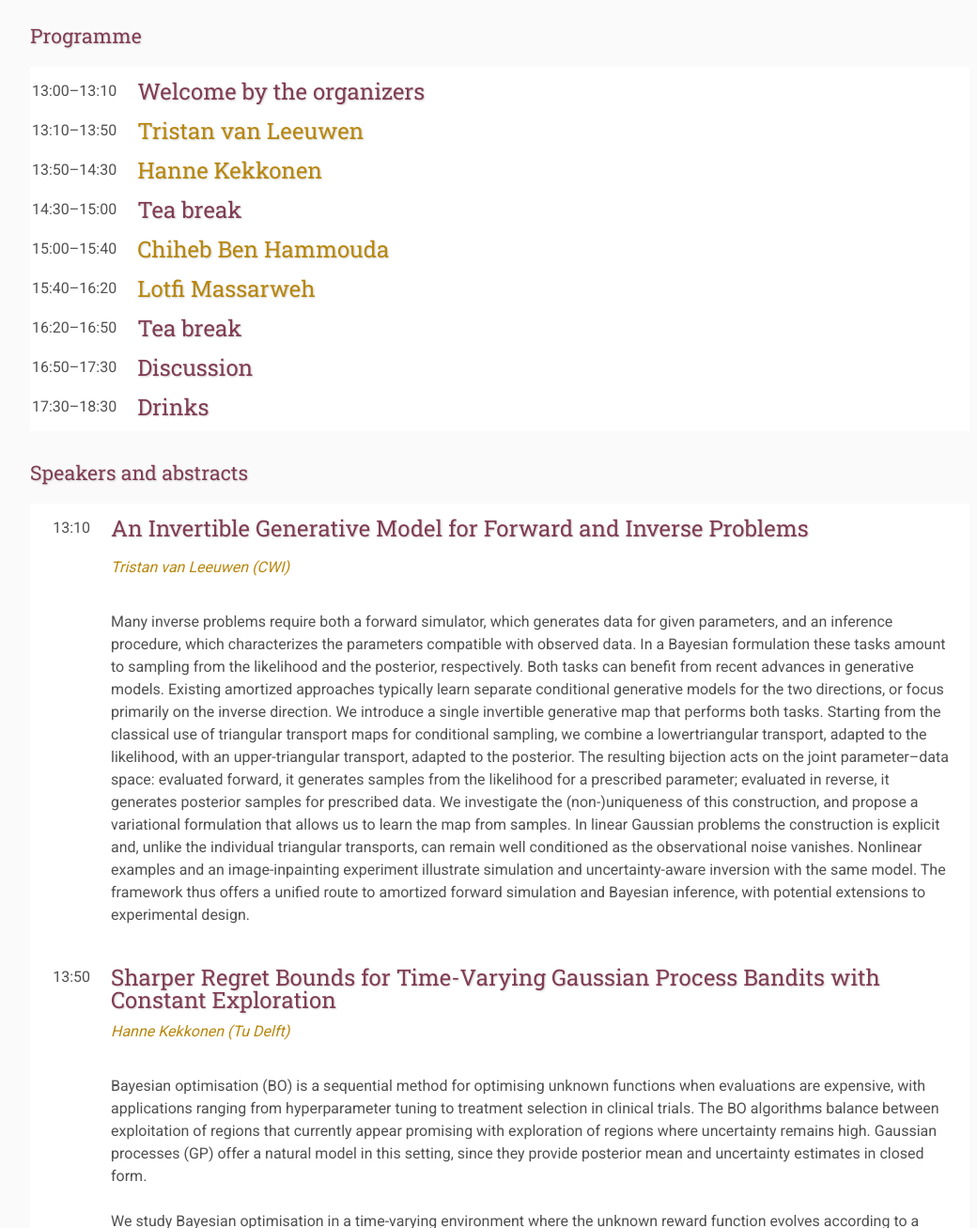
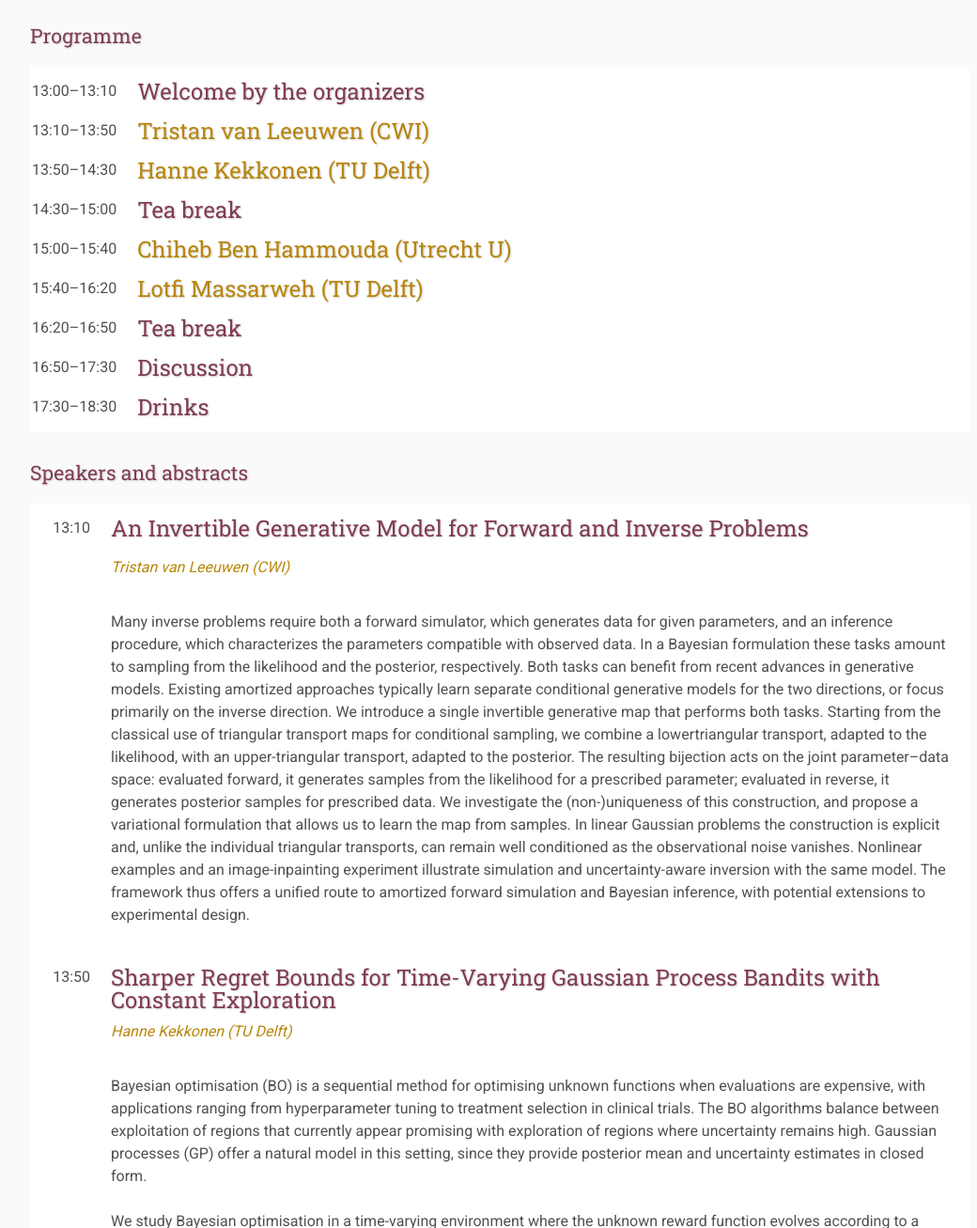
Before and after one commit to SAG-UQ/SAG-UQ.github.io, a plain HTML site: page events/index.html in a window 1280 px wide. Shown: the part 760-2067 px from the top of the page at 94% size, without its empty margins (108-1148 px from the left). Drawn offline with Linux system fonts and the light colour scheme; files that its build step writes are made by us from their sources.

Commit message:
added 2nd sag meeting event

```diff
--- a/events/index.html
+++ b/events/index.html
@@ -59,11 +59,11 @@
         <h4>Programme</h4>
         <table class="plenary">
         <tr><td class="date">13:00–13:10</td><td class="title">Welcome by the organizers</td></tr>
-        <tr><td class="date">13:10–13:50</td><td class="title"><a href="#sag-uq-2027-tristan">Tristan van Leeuwen</a></td></tr>
-        <tr><td class="date">13:50–14:30</td><td class="title"><a href="#sag-uq-2027-hanne">Hanne Kekkonen</a></td></tr>
+        <tr><td class="date">13:10–13:50</td><td class="title"><a href="https://www.cwi.nl/en/people/tristan-van-leeuwen/"> Tristan van Leeuwen (CWI) </a></td></tr>
+        <tr><td class="date">13:50–14:30</td><td class="title"><a href="https://www.tudelft.nl/ewi/over-de-faculteit/afdelingen/applied-mathematics/people/dr-hn-hanne-kekkonen"> Hanne Kekkonen (TU Delft) </a></td></tr>
         <tr><td class="date">14:30–15:00</td><td class="title">Tea break</td></tr>
-        <tr><td class="date">15:00–15:40</td><td class="title"><a href="#sag-uq-2027-ben-hammouda">Chiheb Ben Hammouda</a></td></tr>
-        <tr><td class="date">15:40–16:20</td><td class="title"><a href="#sag-uq-2027-lotfi">Lotfi Massarweh</a></td></tr>
+        <tr><td class="date">15:00–15:40</td><td class="title"><a href="https://www.uu.nl/medewerkers/CBenHammouda"> Chiheb Ben Hammouda (Utrecht U) </a></td></tr>
+        <tr><td class="date">15:40–16:20</td><td class="title"><a href="https://www.tudelft.nl/staff/l.massarweh/"> Lotfi Massarweh (TU Delft) </a></td></tr>
         <tr><td class="date">16:20–16:50</td><td class="title">Tea break</td></tr>
         <tr><td class="date">16:50–17:30</td><td class="title">Discussion</td></tr>
         <tr><td class="date">17:30–18:30</td><td class="title">Drinks</td></tr>
@@ -88,7 +88,7 @@
             <td class="title" id="sag-uq-2027-hanne">Sharper Regret Bounds for Time-Varying Gaussian Process Bandits with Constant Exploration</td>
         </tr>
         <tr>
-            <td class="speaker"><a href="https://www.tudelft.nl/ewi/over-de-faculteit/afdelingen/applied-mathematics/people/dr-hn-hanne-kekkonen"> Hanne Kekkonen (Tu Delft) </a></td>
+            <td class="speaker"><a href="https://www.tudelft.nl/ewi/over-de-faculteit/afdelingen/applied-mathematics/people/dr-hn-hanne-kekkonen"> Hanne Kekkonen (TU Delft) </a></td>
         </tr>
         <tr>
             <td class="abstract">
```
Also changed, not shown: 1 other file.
